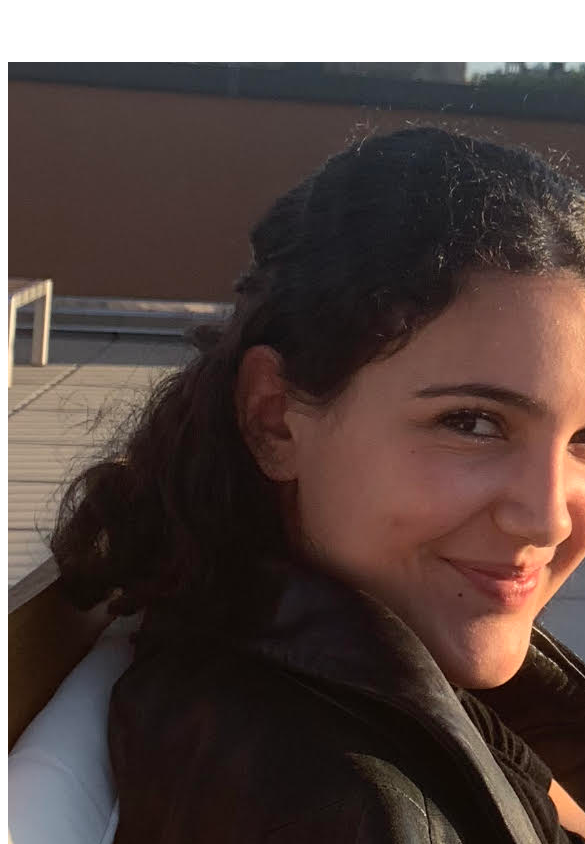
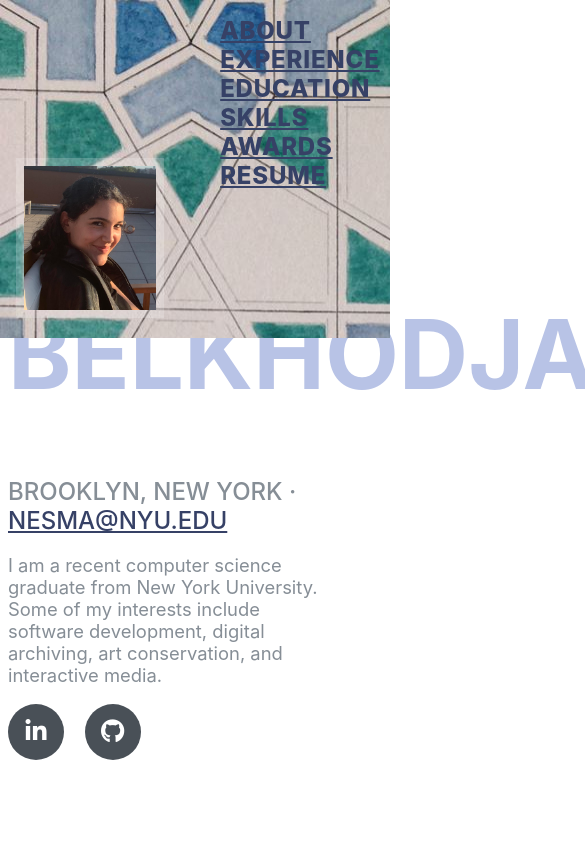
Before and after one commit to nesmabelkhodja/website, a website with bundled scripts: page index.html in a window 390 px wide. Shown: the top 844 px of the page, 585 px wide, since content can reach past the window. Built offline with nearby package versions, Linux system fonts and the light colour scheme; a web font is replaced by a local one.

Commit message:
editing css for mobile site

```diff
--- a/css/resume.css
+++ b/css/resume.css
@@ -8,6 +8,49 @@ body {
   font-family: 'Muli', -apple-system, BlinkMacSystemFont, 'Segoe UI', Roboto, 'Helvetica Neue', Arial, sans-serif, 'Apple Color Emoji', 'Segoe UI Emoji', 'Segoe UI Symbol', 'Noto Color Emoji';
   padding-top: 54px;
   color: #868e96;
+}
+
+@media screen and (max-width: 481px){
+  #sideNav {
+    text-align: left;
+    position: fixed;
+    top: 0;
+    left: 0;
+    display: flex;
+    flex-direction: row;
+    width: 50rem;
+    height: 40vh;
+    max-width: 100%;
+  }
+  #sideNav .navbar-brand {
+    display: flex;
+    margin: auto auto 0;
+    padding: 1rem;
+  }
+ #sideNav .navbar-brand .img-profile {
+    max-width: 9rem;
+    max-height: 9rem;
+    border: 0.5rem solid rgba(255, 255, 255, 0.2);
+    margin-left: 0rem;
+    margin-top: 0rem;
+  }
+  #sideNav .navbar-collapse {
+    display: flex;
+    align-items: flex-start;
+    flex-grow: 0;
+    width: 100%;
+    margin-bottom: auto;
+  }
+  #sideNav .navbar-collapse .navbar-nav {
+    flex-direction: column;
+    width: 100%;
+  }
+  #sideNav .navbar-collapse .navbar-nav .nav-item {
+    display: block;
+  }
+  #sideNav .navbar-collapse .navbar-nav .nav-item .nav-link {
+    display: block;
+  }
 }
 
 @media (min-width: 992px) {
@@ -139,7 +182,7 @@ p.lead {
 section.resume-section {
   padding-top: 5rem !important;
   padding-bottom: 5rem !important;
-  max-width: 75rem;
+  max-width: 20rem;
 }
 
 section.resume-section .resume-item .resume-date {
@@ -165,6 +208,7 @@ section.resume-section .resume-item .resume-date {
 
 .bg-primary {
   background-image: url("tile.jpg") !important;
+  max-width: 100%;
 }
 
 .text-primary {
--- a/index.html
+++ b/index.html
@@ -4,7 +4,7 @@
 <head>
 
   <meta charset="utf-8">
-  <meta name="viewport" content="width=device-width, initial-scale=1, shrink-to-fit=no">
+  <meta name="viewport" content="width=device-width, initial-scale=1, shrink-to-fit=yes">
   <meta name="description" content="">
   <meta name="author" content="">
 
@@ -29,7 +29,7 @@
   <nav class="navbar navbar-expand-lg navbar-dark bg-primary fixed-top" id="sideNav">
     <a class="navbar-brand js-scroll-trigger" href="#page-top">
       <span class="d-none d-lg-block">
-        <img class="img-fluid img-profile rounded-circle mx-auto mb-2" src="img/unnamed.jpg" alt="">
+        <img class="img-fluid img-profile rounded-circle mx-auto mb-2" src="img/unnamed.jpg" alt="Nesma Belkhodja">
       </span>
     </a>
     <div class="collapse navbar-collapse" id="navbarSupportedContent">
@@ -92,7 +92,8 @@
             <span class="text-primary">January 2018 - June 2019</span>
           </div>
             <p>•  Created a web-based collections management system using <b>MediaWiki</b> and <b>SPARQL</b> for performance artist, Joan Jonas</p>
-          <p>• Collaborated with art historians and curators to create to a system as a model to support research, conservation and exhibition for contemporary artists</p>
+          <p>• Worked with art historians and curators to create to a system as a model to support research, conservation and exhibition for contemporary artists</p>
+          <p>• Collaborated with project team at The British Museum as a case study for <a href="https://www.researchspace.org/">ResearchSpace</a>, a shared digital research infrastructure funded by the Andrew W. Mellon Foundation that uses <b>Linked Data</b> and the <b>Semantic Web</b> model</p>
           </div>
         </div>
 
@@ -125,7 +126,7 @@
             <div class="resume-date text-md-right">
             <span class="text-primary">August 2017 - June 2019</span>
           </div>
-            <p>• Oversaw a staff of 100+ to ensure alternative and educational programming, compliant with FCC regulations, was being transmitted to audience in the tri-state over FM signal and worldwide online</p><p>• Managed music programming, evaluated music submissions, and curated new music library</p><p><p>• As Music Director, independently developed web app that compiles weekly new music chart for 600+ subscribers using <b>Javascript</b> and <b>MongoDB</b></p>• Host of the New Afternoon Show, a 3-hour weekly legacy music show on NYU's radio station</p>
+            <p>• Oversaw a staff of 100+ to ensure alternative and educational programming, compliant with FCC regulations, was being transmitted to audience in the tri-state over FM signal and worldwide online</p><p>• Managed music programming, evaluated music submissions, and curated new music library</p><p><p>• As Music Director, independently developed web app that generates weekly new music chart for 600+ subscribers using <b>Javascript</b> and <b>MongoDB</b></p>• Host of the New Afternoon Show, a 3-hour weekly legacy music show on NYU's radio station</p>
           </div>
         </div>
 
```
Also changed, not shown: JJKB.html (added, +88 -0 lines), 1 other file.
